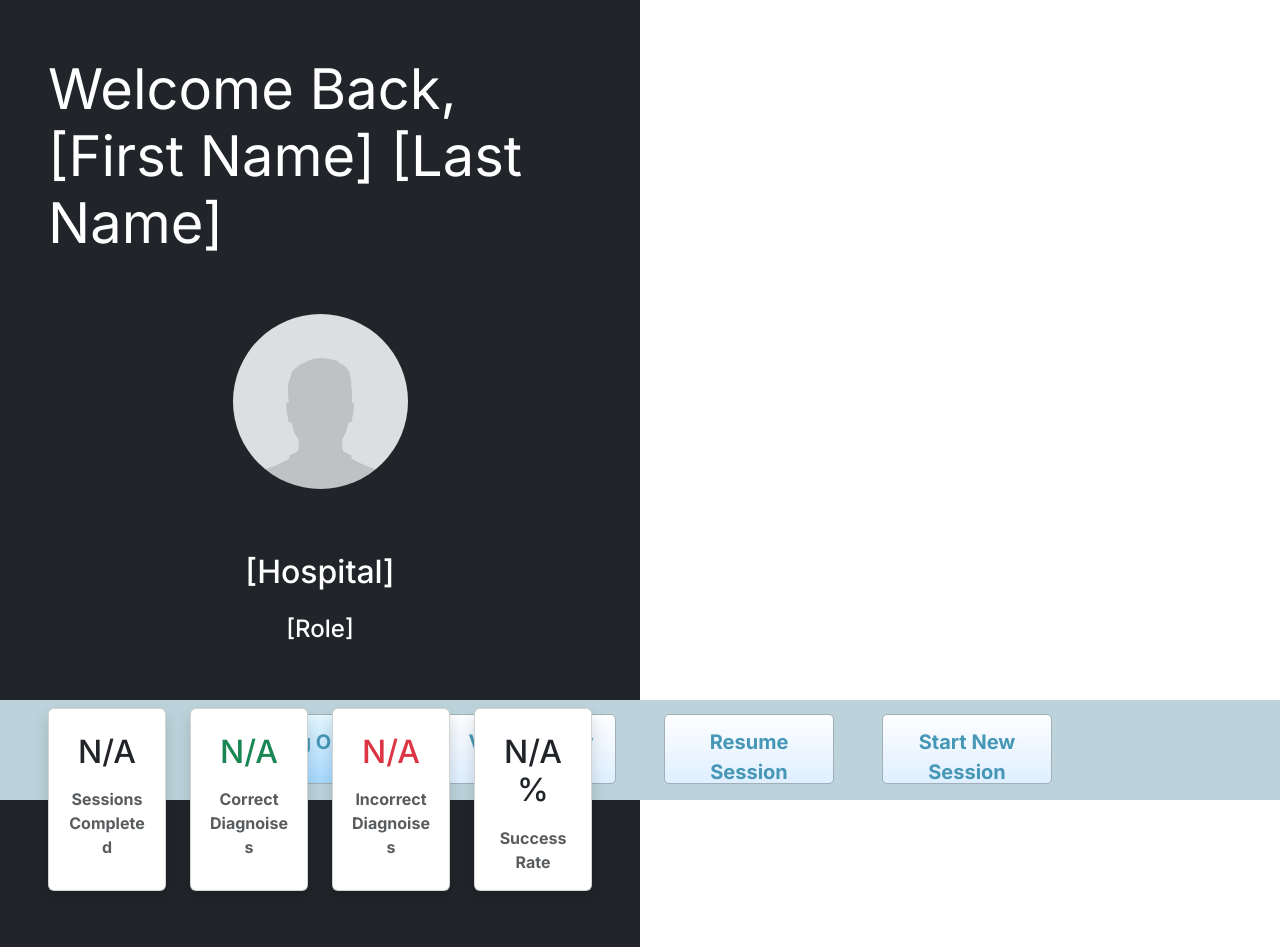
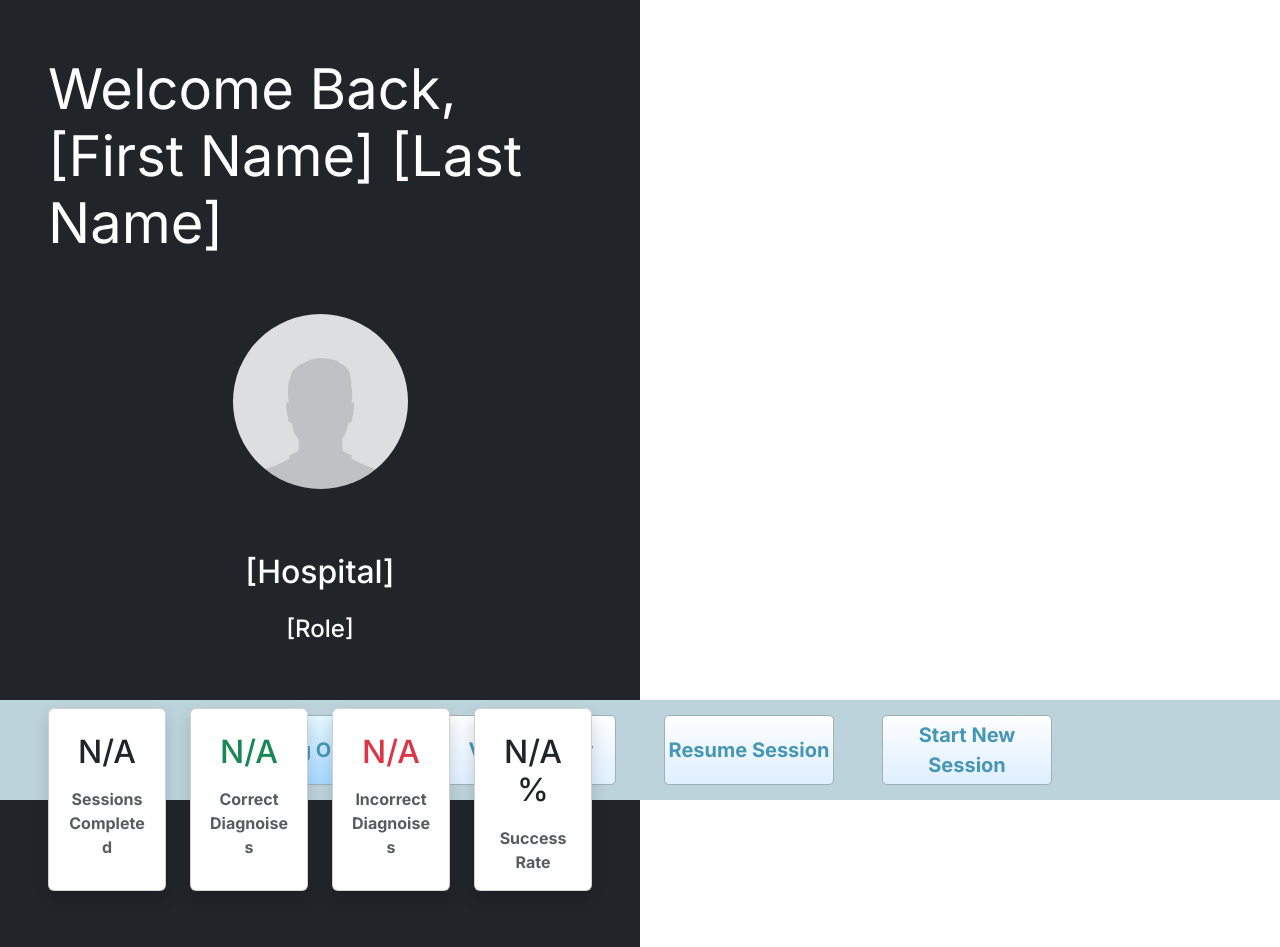
Before and after one commit to eddie-reyes/dtt, a React (Vite) app: page /menu in a window 1280 px wide. Built offline with nearby package versions, Linux system fonts and the light colour scheme; no server answers.

Commit message:
Fixed issue with Menu button text not being centered

```diff
--- a/src/components/Menu/Menu.jsx
+++ b/src/components/Menu/Menu.jsx
@@ -23,7 +23,7 @@ export default function Menu() {
         <>
             <div> {/* className="d-flex" style={{ height: '100vh', width: '100vw' }} */}
                 <div
-                    className="d-flex flex-row-reverse justify-content-center align-items-end gap-5 p-3"
+                    className="d-flex flex-row-reverse justify-content-center align-items-center gap-5 p-3"
                     /* style={{ width: '50%' }} */
                     style={{background: 'var(--seaform-grey)',
                              height: '100px',
--- a/src/components/Menu/Menu.module.css
+++ b/src/components/Menu/Menu.module.css
@@ -7,7 +7,6 @@
 .taskbarButton{
     background: var(--default-btn);
     color: var(--light-text);
-    padding: 12px;
     border: 1px solid var(--grey-border);
     text-decoration: none;
     border-radius: 5px;
@@ -15,4 +14,7 @@
     height: 70px;
     width: 170px;
     text-align: center;
+    display: flex;
+    justify-content: center;
+    align-items: center;
 }
```
